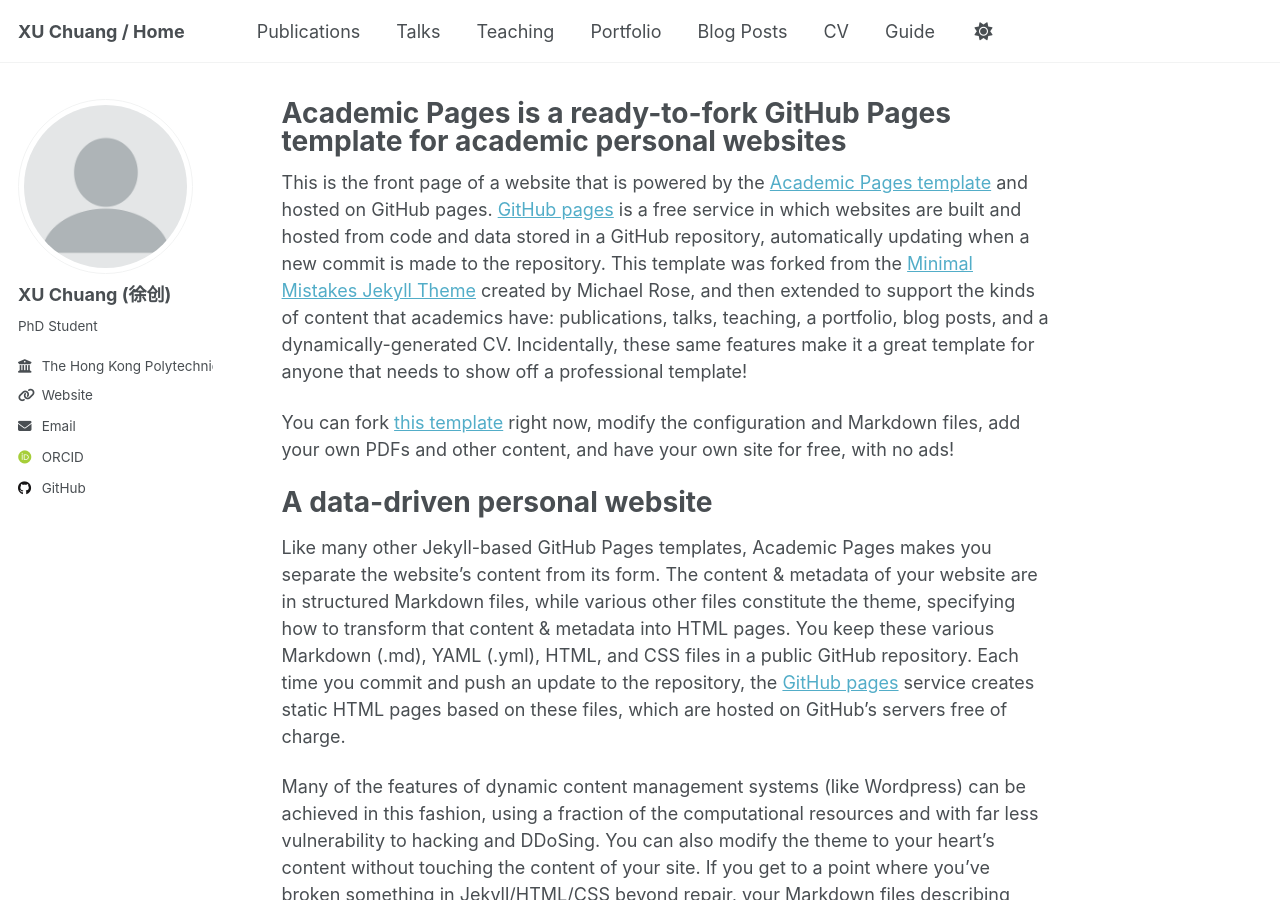
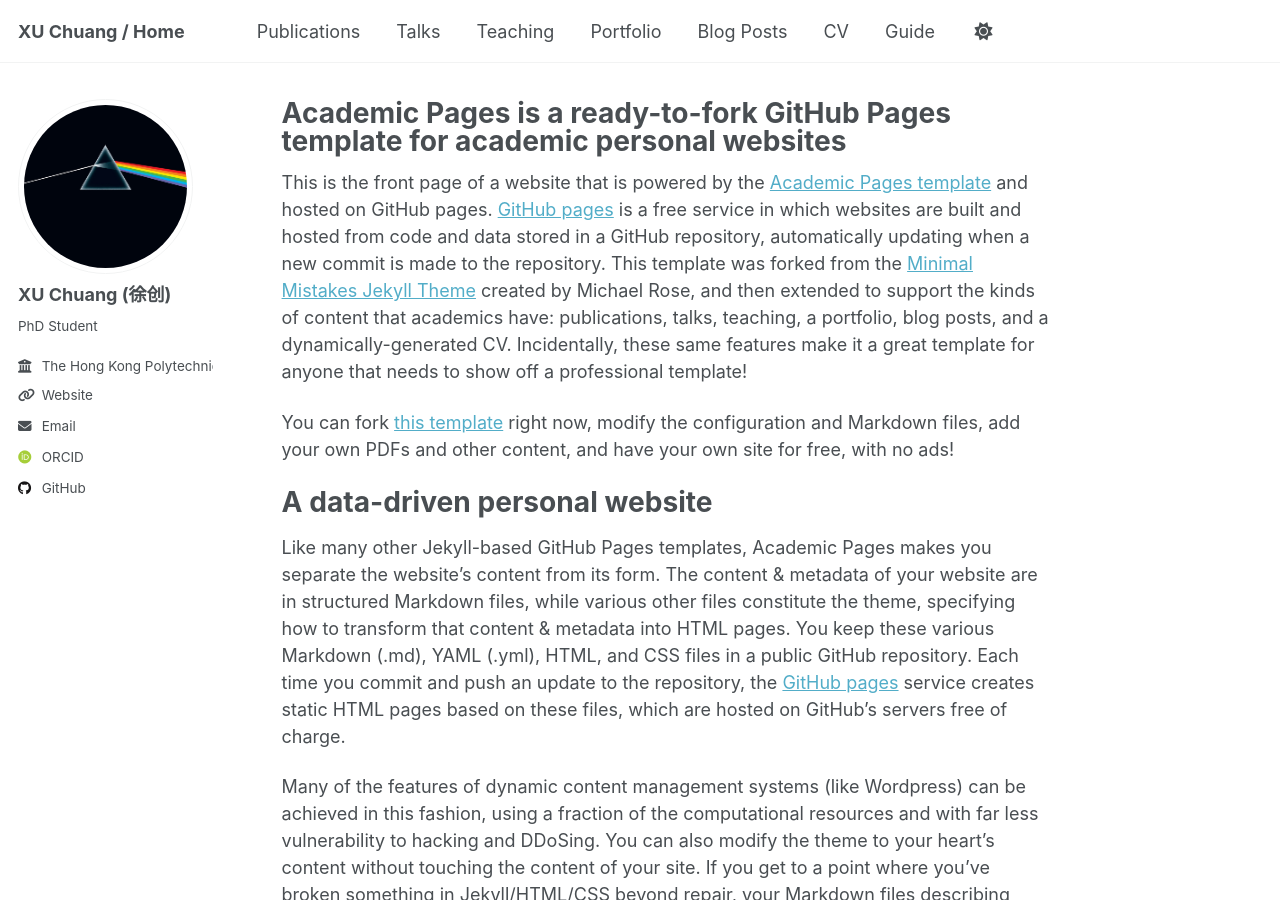
Before and after one commit to xuchuang7916/xuchuang7916.github.io, a Jekyll site: the page built from _pages/about.md, in a window 1280 px wide and 900 px high. Built offline with Jekyll 4.4.1, drawn with Linux system fonts in a browser that asks for light colours; some web fonts are replaced; a script that is not in the unit is left out.

Commit message:
Update _config.yml

```diff
--- a/_config.yml
+++ b/_config.yml
@@ -22,7 +22,7 @@ repository               : "academicpages/academicpages.github.io"
 #               Additional customization can be done by editing /_includes/author-profile.html
 author:
   # Biographic information
-  avatar           : "profile.png"
+  avatar           : "The_Dark_Side_Of_The_Moon.jpg"
   name             : "XU Chuang (徐创)"
   pronouns         : #"he/his"
   bio              : "PhD Student"
```
